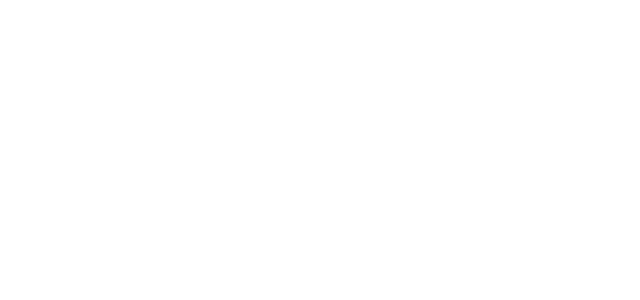
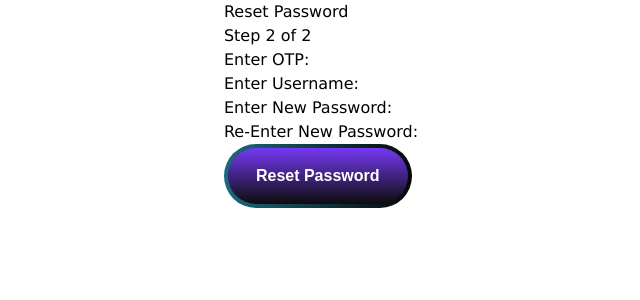
Before and after one commit to advanced-computer-lab-2023/Bond-Clinic, a React (Create React App) app in the folder front/: page /verifyOTP/1 in a window 1280 px wide. Before the commit this address had no page. Shown: the top 300 px of the page, without its empty margins (219-859 px from the left). Built offline with nearby package versions, Linux system fonts and the light colour scheme.

Commit message:
req 13 frontend

```diff
--- a/front/src/App.js
+++ b/front/src/App.js
@@ -12,6 +12,8 @@
 import PatientPackages from "./pages/patientPackages.tsx";
 import PatientDoctors from "./pages/patientDoctor.js";
 import Login from "./pages/login.js";
+import ResetPassword from "./pages/ResetPassword.js";
+import OtpVerification from "./pages/OtpVerification.js";
 
 function App() {
   return (
@@ -20,6 +22,9 @@
         <div className="pages">
           <Routes>
             <Route path="/login" element={<Login />} />
+            <Route path="/resetPassword" element={<ResetPassword/>} />
+            <Route path="/verifyOTP/:role" element={<OtpVerification/>} />
+
             <Route path="/" element={<LandingPage />} />
             <Route
               path="/patient/register"
--- /dev/null
+++ b/front/src/pages/OtpVerification.js
@@ -0,0 +1,118 @@
+import React, { useState } from 'react';
+import {  useNavigate, useParams} from 'react-router-dom';
+import '../styles/doctor.css'
+
+const OtpVerification = () => {
+    const navigate = useNavigate();
+    const { role } = useParams(); // Get the role from the URL params
+    const [formData, setFormData] = useState({
+        OTP: '',
+        username: '',
+        newPassword: '',
+        reNewPassword: '',
+    });
+
+    const [error, setError] = useState('');
+
+    const handleChange = (e) => {
+        setFormData({ ...formData, [e.target.name]: e.target.value });
+    };
+
+    const handleSubmit = async (e) => {
+        e.preventDefault();
+
+        try {
+          // Make a request to the server for authentication
+
+            const response = await fetch("http://localhost:4000/api/"+role+"/verifyOTP/:"+role, {
+                method: 'POST',
+                headers: {
+                'Content-Type': 'application/json',
+                },
+            body: JSON.stringify({
+                OTP: formData.OTP,
+                username: formData.username,
+                newPassword: formData.newPassword,
+                reNewPassword: formData.reNewPassword,
+            }),
+            withCredentials: true,
+            credentials : `include`
+            });
+
+            if (!response.ok) {
+                // If response status is not ok, handle it differently
+                const errorText = await response.text();
+                setError(`Error: ${response.status} - ${errorText}`);
+                return;
+              }
+
+            const data = await response.json();
+            if (response.ok) {
+            // Reset error state and move back to the login step
+                setError('');
+                // Navigate to the login page after successful password reset
+                navigate('/login');
+            } else {
+                setError(data.error || 'An error occurred during password verification');
+            }
+          // Redirect or handle response as needed
+        } catch (error) {
+            console.error('Error during password verification:', error);
+        }
+    };
+    return (
+        <div>
+          <h2>Reset Password</h2>
+          <p>Step 2 of 2</p>
+          <form onSubmit={handleSubmit}>
+            <label>
+              Enter OTP:
+              <input
+                type="text"
+                name="OTP"
+                value={formData.OTP}
+                onChange={handleChange}
+                required
+              />
+            </label>
+            <br />
+            <label>
+              Enter Username:
+              <input
+                type="text"
+                name="username"
+                value={formData.username}
+                onChange={handleChange}
+                required
+              />
+            </label>
+            <br />
+            <label>
+              Enter New Password:
+              <input
+                type="password"
+                name="newPassword"
+                value={formData.newPassword}
+                onChange={handleChange}
+                required
+              />
+            </label>
+            <br />
+            <label>
+              Re-Enter New Password:
+              <input
+                type="password"
+                name="reNewPassword"
+                value={formData.reNewPassword}
+                onChange={handleChange}
+                required
+              />
+            </label>
+            <br />
+            <button className='button-78' type="submit">Reset Password</button>
+          </form>
+        </div>
+    );
+};
+
+export default OtpVerification;
--- /dev/null
+++ b/front/src/pages/ResetPassword.js
@@ -0,0 +1,98 @@
+import React, { useState } from 'react';
+import {  useNavigate, Link} from 'react-router-dom';
+import '../styles/doctor.css'
+
+const ResetPassword = () => {
+    const navigate = useNavigate();
+    const [formData, setFormData] = useState({
+        role: '',
+        username: '',
+        email: '',
+    });
+
+    const [error, setError] = useState('');
+
+    const handleChange = (e) => {
+        setFormData({ ...formData, [e.target.name]: e.target.value });
+    };
+
+    const handleSubmit = async (e) => {
+        e.preventDefault();
+
+        try {
+          // Make a request to the server for authentication
+
+            const response = await fetch("http://localhost:4000/api/"+formData.role+"/resetPassword", {
+                method: 'POST',
+                headers: {
+                'Content-Type': 'application/json',
+                },
+            body: JSON.stringify({
+                role: formData.role,
+                username: formData.username,
+                email: formData.email,
+            }),
+            withCredentials: true,
+            credentials : `include`
+            });
+
+            const data = await response.json();
+            if (response.ok) {
+            // Move to the next reset step
+                setError('');
+                // Navigate to OtpVerification page with formData.role
+                navigate(`/verifyOTP/${formData.role}`);
+            } else {
+                setError(data.error || 'An error occurred during password reset');
+            }
+          // Redirect or handle response as needed
+        } catch (error) {
+          console.error('Error Reseting Password:', error);
+        }
+    };
+    return (
+        <div>
+        <h2>Reset Password</h2>
+        <form onSubmit={handleSubmit}>
+            <label>
+                Role:
+                <select name="role" value={formData.role} onChange={handleChange}>
+                <option value="doctor">Doctor</option>
+                <option value="patient">Patient</option>
+                <option value="admin">Admin</option>
+                </select>
+            </label>
+            <br />
+            <label>
+                Username:
+                <input
+                    type="text"
+                    name="username"
+                    value={formData.username}
+                    onChange={handleChange}
+                    required
+                />
+            </label>
+            <br />
+            <label>
+                Enter your email:
+                <input
+                    type="email"
+                    name="email"
+                    value={formData.email}
+                    onChange={handleChange}
+                    required
+                />
+            </label>
+            <br />
+            <button className='button-78' type="submit">
+                Send OTP
+            </button>
+        </form>
+        <br />
+        <Link to="/login">Back to Login</Link>
+        </div>
+    );
+};
+
+export default ResetPassword;
--- a/front/src/pages/login.js
+++ b/front/src/pages/login.js
@@ -1,12 +1,12 @@
 import React, { useState } from 'react';
-import {  useNavigate } from 'react-router-dom';
+import {  useNavigate, Link} from 'react-router-dom';
 import '../styles/doctor.css'
 
 const Login = () => {
   const [formData, setFormData] = useState({
-    role: 'admin',
-    username: 'null',
-    password: 'null',
+    role: '',
+    username: '',
+    password: '',
   });
 
   const navigate  = useNavigate();
@@ -86,6 +86,8 @@
         </label>
         <br />
         <button className='button-78' type="submit">Login</button>
+        <br />
+        <Link to="/resetPassword">Forgot Password?</Link>
       </form>
     </div>
   );
```
Also changed, not shown: 1 other file (tests, documents, lock files or other folders).
